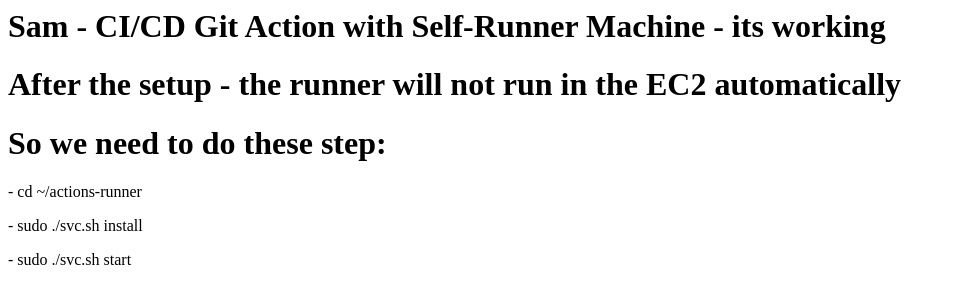
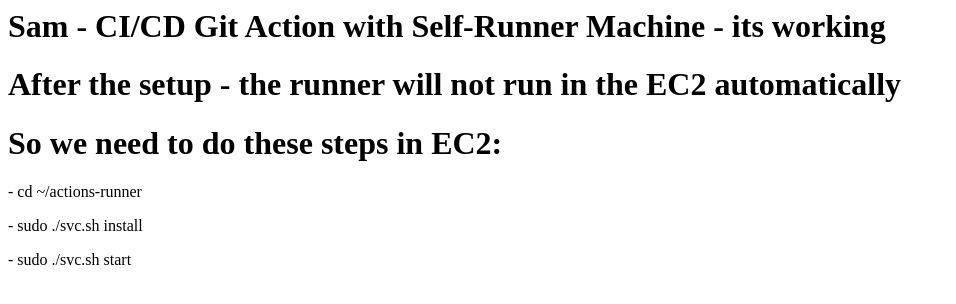
Before and after one commit to SamDonald-A/sam_CI-CD_Basic, a plain HTML site: page index.html in a window 1280 px wide. Shown: the whole page, without its empty margins (0-956 px from the left). Drawn offline with Linux system fonts and the light colour scheme.

Commit message:
Update index.html

```diff
--- a/index.html
+++ b/index.html
@@ -2,7 +2,7 @@
 
 <h1>After the setup - the runner will not run in the EC2 automatically</h1>
 
-<h1>So we need to do these step:</h1>
+<h1>So we need to do these steps in EC2:</h1>
 
 <p> - cd ~/actions-runner</p>
 <p> - sudo ./svc.sh install</p>
```
